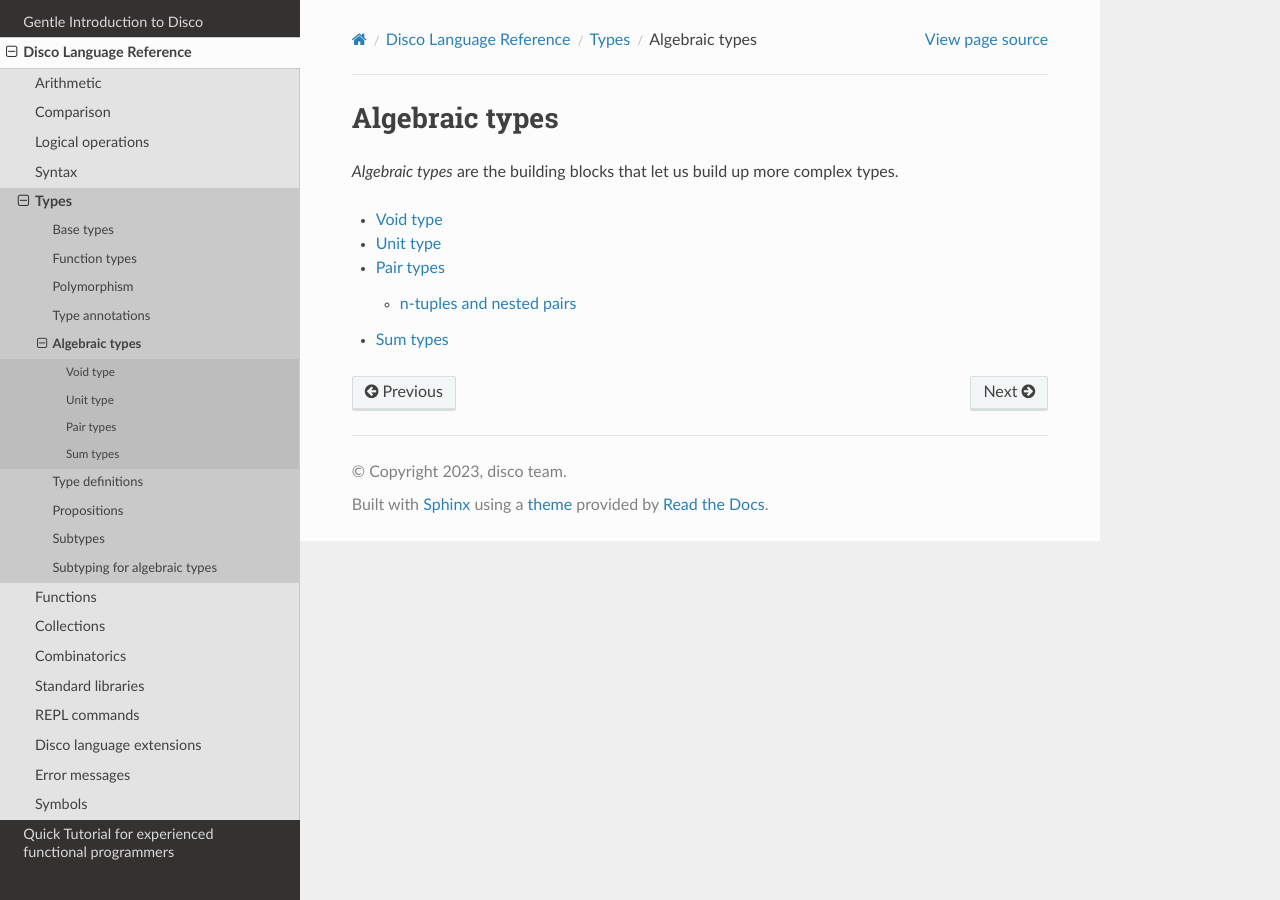
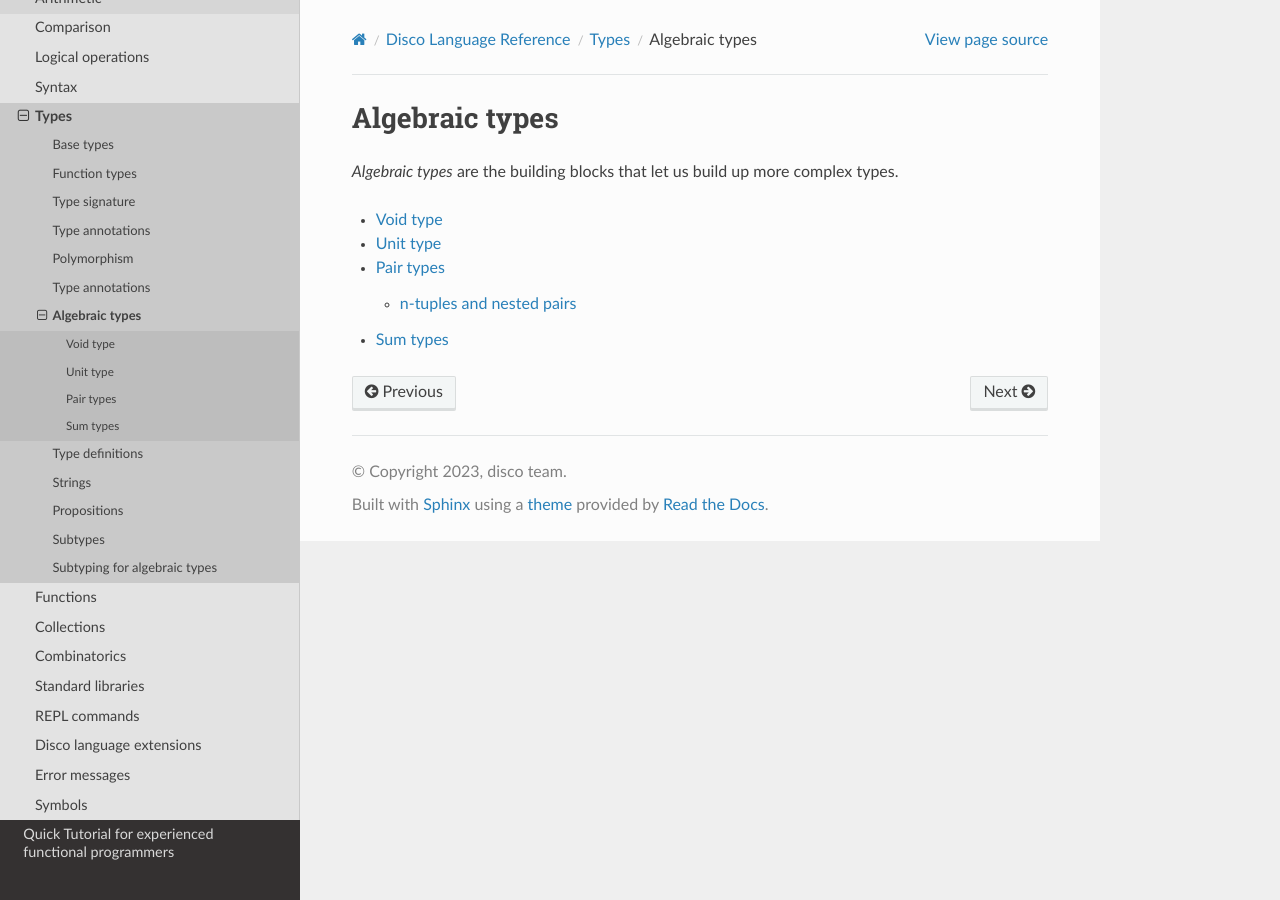
Before and after one commit to disco-lang/disco, a Sphinx documentation site: the page built from docs/reference/algebraic-types.rst, in a window 1280 px wide. Built offline with Sphinx 7.4.7 and the Read the Docs theme 2.0.0, drawn with Linux system fonts in a browser that asks for light colours; pages that are not in the unit, such as notebooks, are missing from menus.

Commit message:
clean up reference doc hyperlinks a bit

```diff
--- a/docs/reference/types.rst
+++ b/docs/reference/types.rst
@@ -30,9 +30,13 @@ is a :doc:`subtype <subtypes>` of the one it was expecting.
 
    base-types
    function-types
+   type-sig
+   type-annot
    polymorphism
    type-annot
    algebraic-types
    typedef
+   collection-types
+   string
    prop
    subtypes
```
